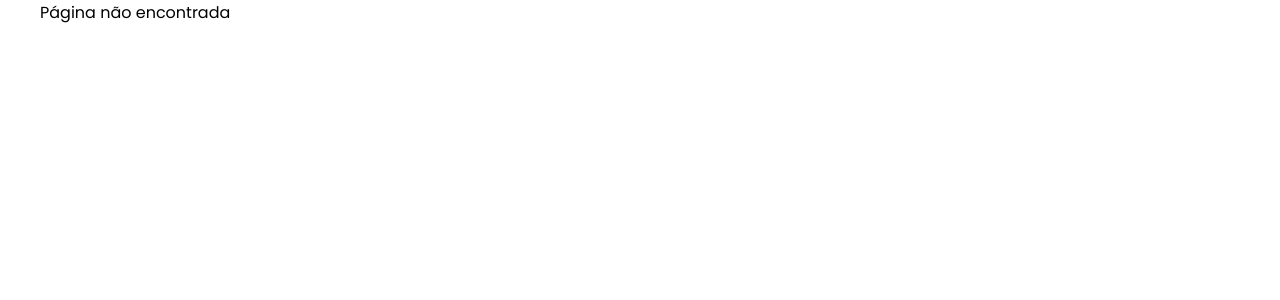
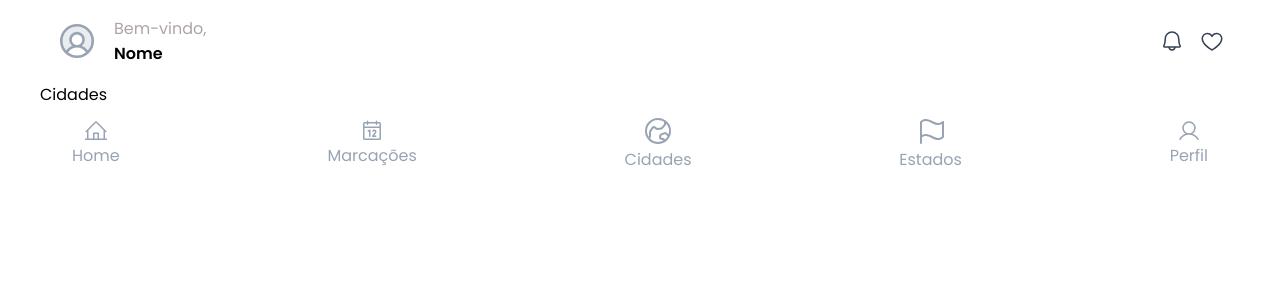
Before and after one commit to UFOP-CSI477/csi606-2023-02-atividades-danielangelo1, a React (Create React App) app in the folder Atividades/atividade-pratica-02/web/: page /cidades in a window 1280 px wide. Shown: the top 300 px of the page. Built offline with nearby package versions, Linux system fonts and the light colour scheme.

Commit message:
Update icons and routes

```diff
--- a/Atividades/atividade-pratica-02/web/src/components/footer/Footer.tsx
+++ b/Atividades/atividade-pratica-02/web/src/components/footer/Footer.tsx
@@ -1,7 +1,14 @@
 import React from "react";
 import NavMenuItem from "../navMenuItem/NavMenuItem";
 import style from "./Footer.module.scss";
-import { Calendar, HouseLine, Stethoscope, User } from "@phosphor-icons/react";
+import {
+  Calendar,
+  Flag,
+  GlobeHemisphereEast,
+  HouseLine,
+  Stethoscope,
+  User,
+} from "@phosphor-icons/react";
 
 const Footer = () => {
   return (
@@ -17,9 +24,14 @@ const Footer = () => {
             Marcações
           </NavMenuItem>
 
-          <NavMenuItem to="/locais">
-            <Stethoscope size={24} color="#98a3b3" />
-            Médicos
+          <NavMenuItem to="/cidades">
+            <GlobeHemisphereEast size={32} color="#98a3b3" />
+            Cidades
+          </NavMenuItem>
+
+          <NavMenuItem to="/estados">
+            <Flag size={32} color="#98a3b3" />
+            Estados
           </NavMenuItem>
 
           <NavMenuItem to="/perfil">
--- /dev/null
+++ b/Atividades/atividade-pratica-02/web/src/pages/cidades/Cidades.tsx
@@ -0,0 +1,15 @@
+import React from "react";
+import Footer from "../../components/footer/Footer";
+import Header from "../../components/header/Header";
+
+const Cidades = () => {
+  return (
+    <>
+      <Header />
+      <p>Cidades</p>
+      <Footer />
+    </>
+  );
+};
+
+export default Cidades;
--- /dev/null
+++ b/Atividades/atividade-pratica-02/web/src/pages/estados/Estados.tsx
@@ -0,0 +1,15 @@
+import React from "react";
+import Header from "../../components/header/Header";
+import Footer from "../../components/footer/Footer";
+
+const Estados = () => {
+  return (
+    <>
+      <Header />
+      <p>Estados</p>
+      <Footer />
+    </>
+  );
+};
+
+export default Estados;
--- a/Atividades/atividade-pratica-02/web/src/pages/locais/Locais.tsx
+++ /dev/null
@@ -1,12 +0,0 @@
-import React from "react";
-import Footer from "../../components/footer/Footer";
-
-const Locais = () => {
-  return (
-    <>
-      <Footer />
-    </>
-  );
-};
-
-export default Locais;
--- a/Atividades/atividade-pratica-02/web/src/pages/marcacoes/Marcacoes.tsx
+++ b/Atividades/atividade-pratica-02/web/src/pages/marcacoes/Marcacoes.tsx
@@ -47,7 +47,7 @@ const Marcacoes = () => {
     try {
       await axios.delete(`${API_URL}/${_id}`);
       setDonations(donations.filter((donation) => donation._id !== _id));
-      alert("Doação Deletada");
+      alert("Agendamento Deletado");
     } catch (error) {
       console.error("Error ao deletar o post", error);
     }
@@ -71,7 +71,7 @@ const Marcacoes = () => {
             d._id === donation._id ? { ...d, ...response.data } : d,
           ),
         );
-        alert("Doação Atualizada");
+        alert("Agendamento Atualizada");
       } else {
         // Criar nova doação
         const response = await axios.post(API_URL, donation);
--- a/Atividades/atividade-pratica-02/web/src/pages/perfil/Perfil.tsx
+++ b/Atividades/atividade-pratica-02/web/src/pages/perfil/Perfil.tsx
@@ -2,6 +2,7 @@ import React, { useEffect, useState } from "react";
 import Footer from "../../components/footer/Footer";
 import axios from "axios";
 import PersonItem from "../../components/personItem/PersonItem";
+import Header from "../../components/header/Header";
 
 interface PersonProps {
   name: string;
@@ -31,6 +32,7 @@ const Perfil = () => {
   };
   return (
     <>
+      <Header />
       <main>
         <ul>
           {persons.map((person) => (
--- a/Atividades/atividade-pratica-02/web/src/router/Router.tsx
+++ b/Atividades/atividade-pratica-02/web/src/router/Router.tsx
@@ -4,7 +4,8 @@ import Home from "../pages/home/Home";
 import Error from "../pages/error/Error";
 import Marcacoes from "../pages/marcacoes/Marcacoes";
 import Perfil from "../pages/perfil/Perfil";
-import Locais from "../pages/locais/Locais";
+import Cidades from "../pages/cidades/Cidades";
+import Estados from "../pages/estados/Estados";
 
 const Router = () => {
   return (
@@ -12,8 +13,9 @@ const Router = () => {
       <Route path="/" element={<Home />} />
       <Route path="*" element={<Error />} />
       <Route path="/marcacoes" element={<Marcacoes />} />
-      <Route path="/locais" element={<Locais />} />
+      <Route path="/cidades" element={<Cidades />} />
       <Route path="/perfil" element={<Perfil />} />
+      <Route path="/estados" element={<Estados />} />
     </Routes>
   );
 };
```
